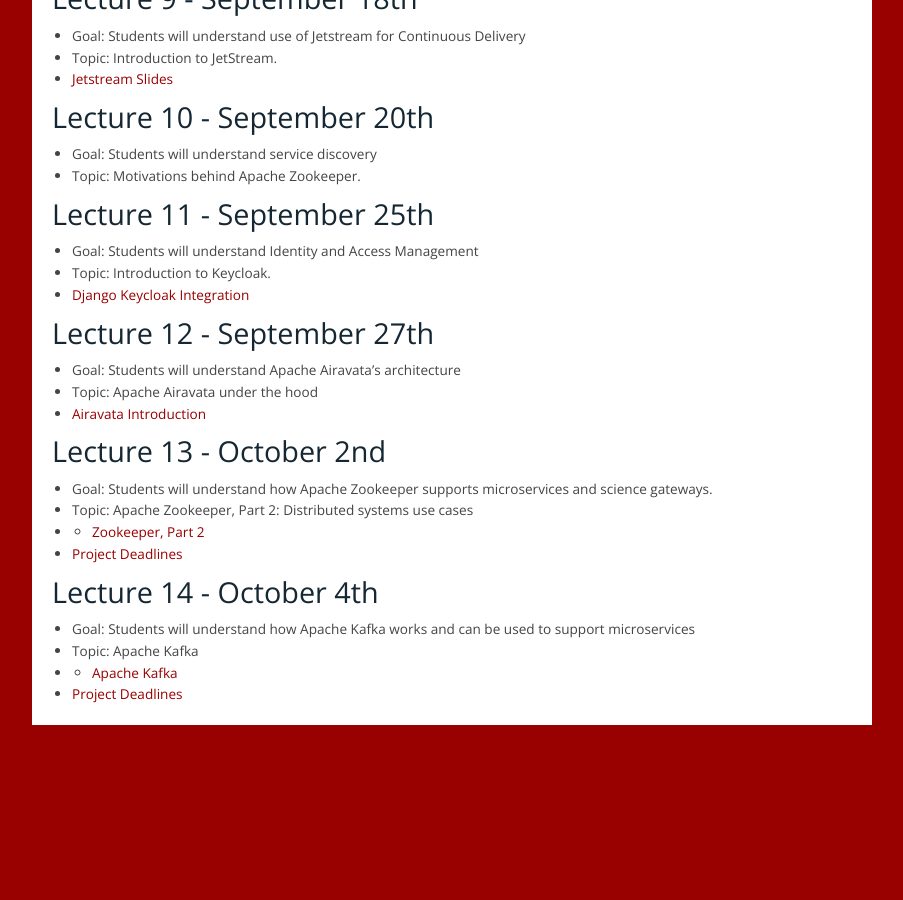
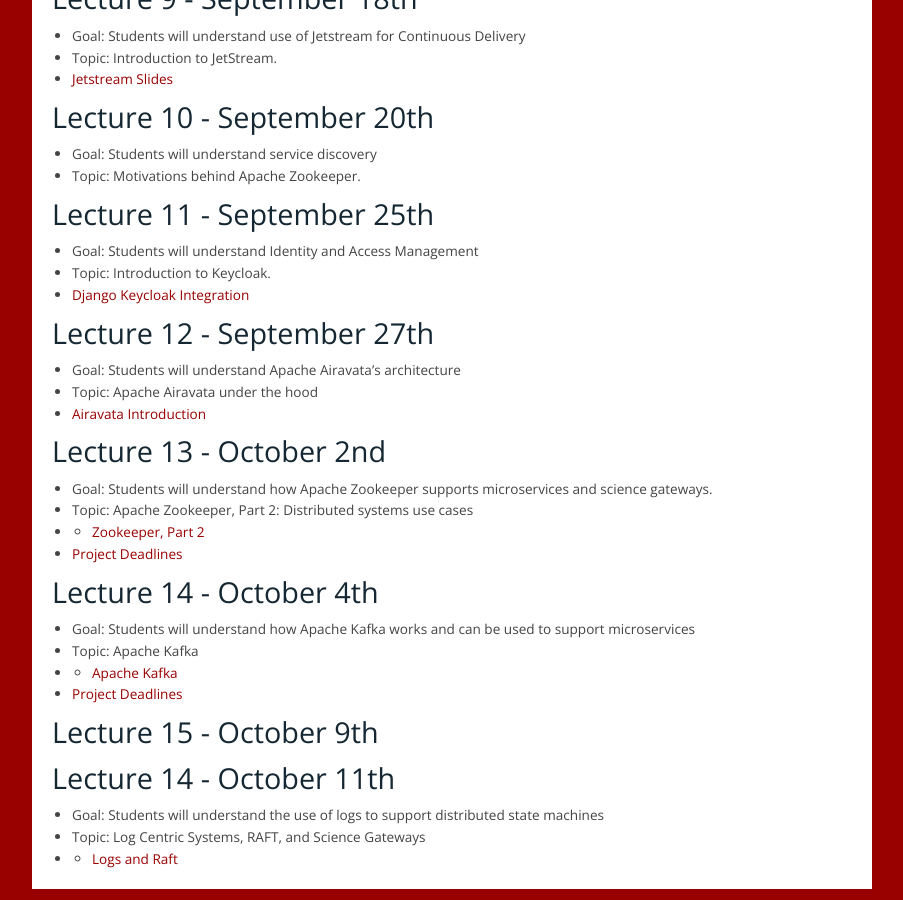
Before and after one commit to airavata-courses/airavata-courses.github.io, a Jekyll site: the page built from lectures.md, in a window 1280 px wide and 900 px high, scrolled down 1299 px. Shown: the whole window, without its empty margins (258-1161 px from the left). Built offline with Jekyll 4.4.1, drawn with Linux system fonts in a browser that asks for light colours; our own code applies the rules of GitHub Pages for plain Markdown files; before the commit the page ends 2035 px from its top, so only the background shows below that.

Commit message:
Raft lecture slides

```diff
--- a/lectures.md
+++ b/lectures.md
@@ -87,6 +87,15 @@
 * Topic: Apache Kafka
 * * [Apache Kafka]({{ site.url }}slides/Fall2018-ApacheKafkaDistributedSystems.pptx)
 * [Project Deadlines]({{ site.url }}slides/SGA-Fall2018-Project-2-October2.pdf)
+
+###  Lecture 15 - October 9th
+
+
+###  Lecture 14 - October 11th
+* Goal: Students will understand the use of logs to support distributed state machines
+* Topic: Log Centric Systems, RAFT, and Science Gateways
+* * [Logs and Raft]({{ site.url }}slides/Fall2018-SGACourse-RaftLogsEtc.pptx)
+
 
 <!--
 
```
Also changed, not shown: 1 other file.
